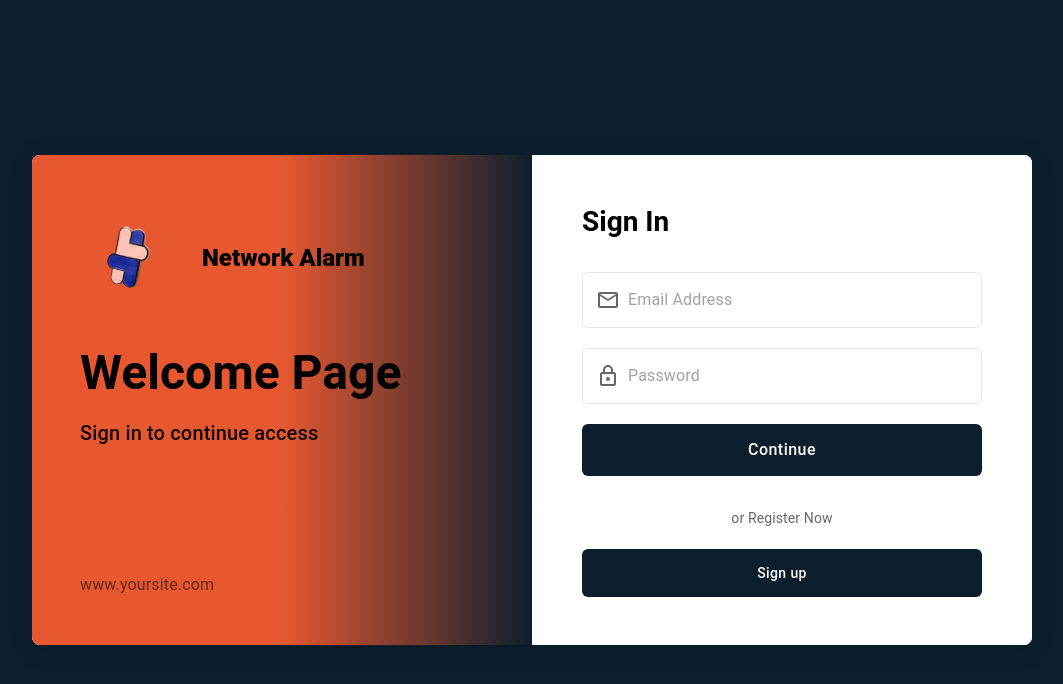
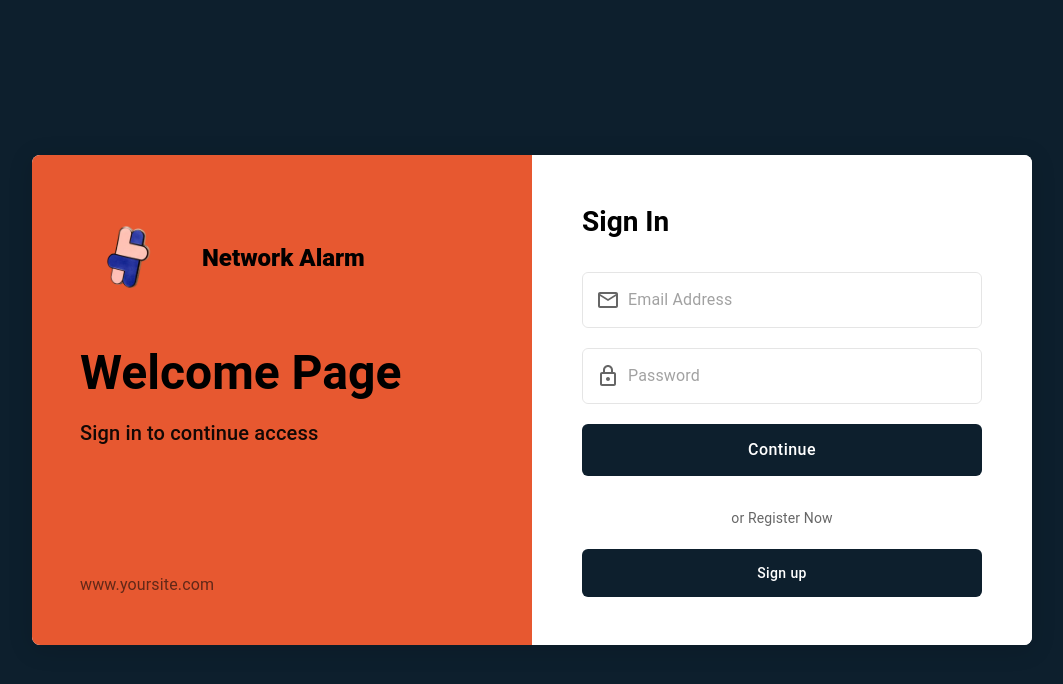
Before and after one commit to vihabhat/NetworkAlarm, a React (Vite) app in the folder Frontend/: page / in a window 1280 px wide. Shown: the top 684 px of the page, without its empty margins (108-1171 px from the left). Built offline with nearby package versions, Linux system fonts and the light colour scheme.

Commit message:
one tiny change

```diff
--- a/Frontend/src/components/login.jsx
+++ b/Frontend/src/components/login.jsx
@@ -69,7 +69,7 @@ import {
             sx={{
               position: 'relative',
               p: 6,
-              background: 'linear-gradient(to right, rgb(231, 88, 48) 0%, rgb(231, 88, 48) 50%,  #0D1F2D 100%);',
+              background: 'linear-gradient(to right, rgb(231, 88, 48) 0%, rgb(231, 88, 48) 100%);',
               color: 'black',
               display: { xs: 'none', md: 'flex' },
               flexDirection: 'column',
```
